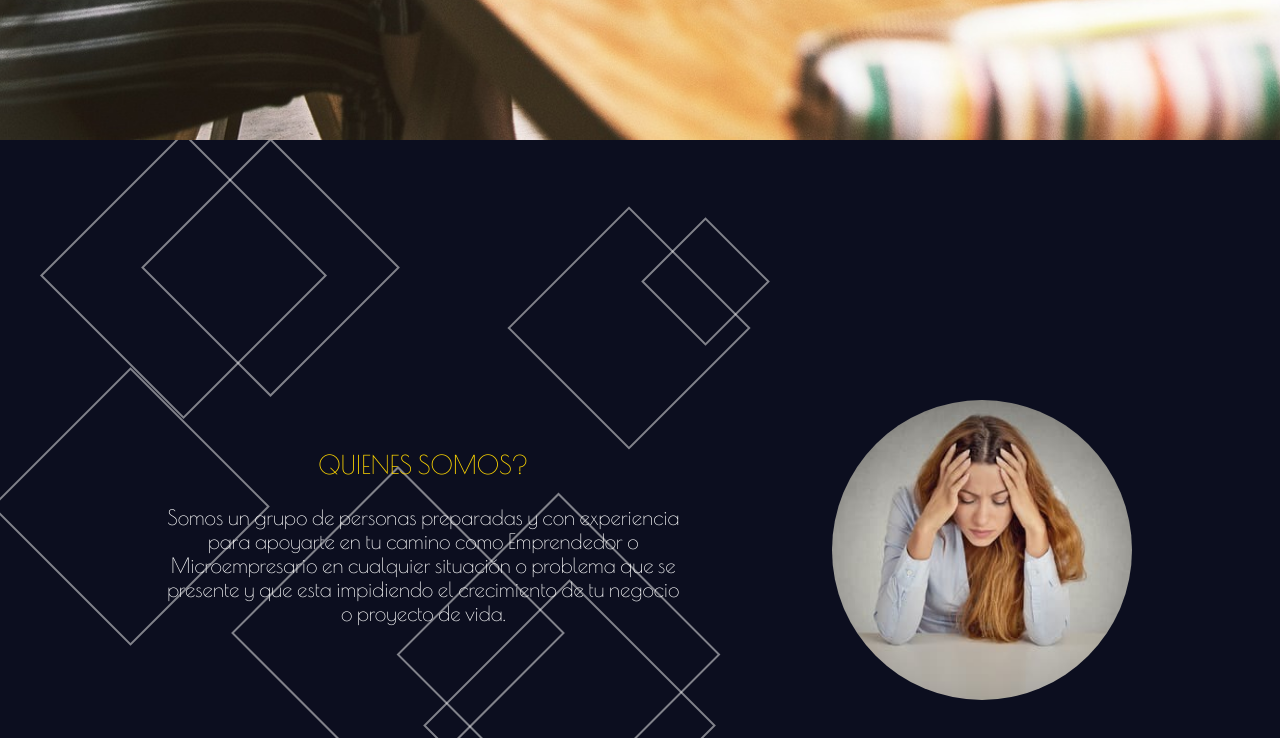
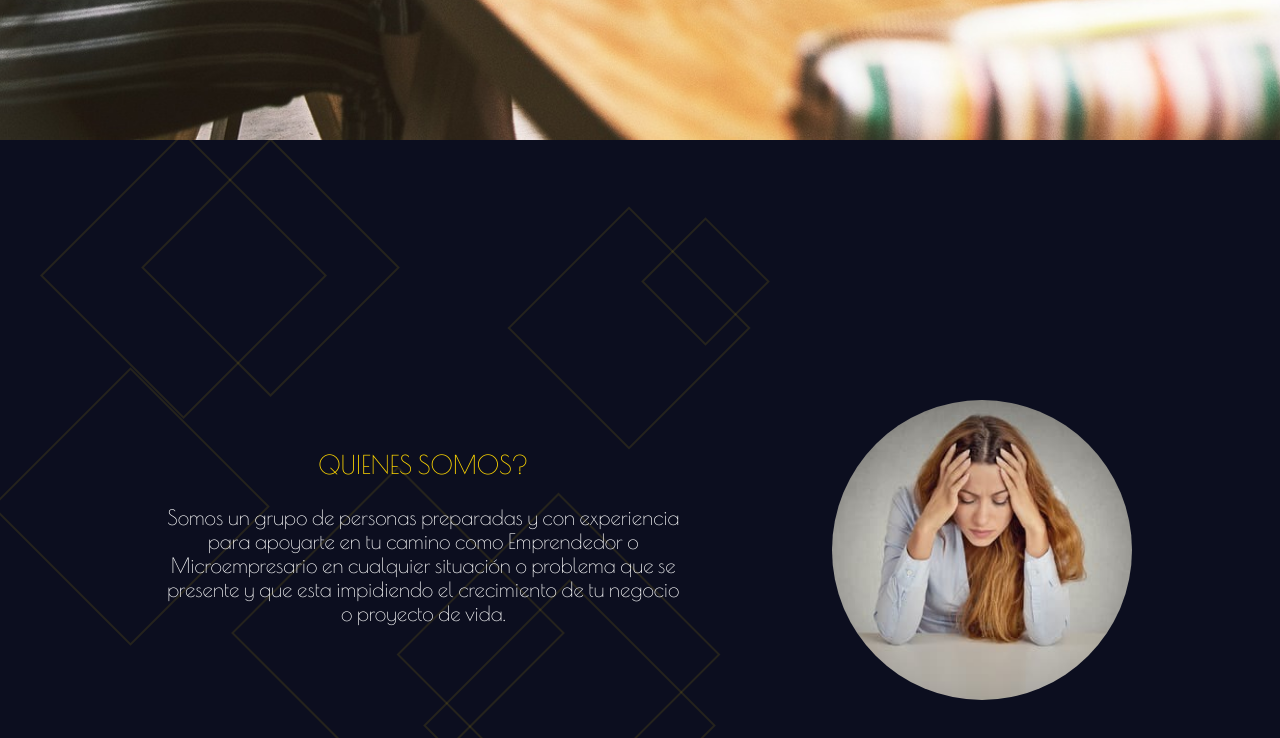
Before and after one commit to Vit29/consultoria, a plain HTML site: page index.html in a window 1280 px wide. Shown: the part 660-1398 px from the top of the page. Drawn offline with nearby package versions, Linux system fonts and the light colour scheme.

Commit message:
change background02

```diff
--- a/app.js
+++ b/app.js
@@ -25,9 +25,10 @@ fondoNuevos.forEach(fondoNuevo => {
         const y = Math.random() * -sizeHeight * 7
 
         // cuadro.style.background = '#2c2c79'
-        cuadro .style.border = 'solid 2px'
+        cuadro .style.border = 'solid 2px Gold'
         // cuadro.style.borderRadius = '50%'
-        cuadro.style.opacity = '0.5'
+        cuadro.style.opacity = '0.1'
+        // cuadro.style.boxShadow = '0px 0px 25px 5px gold'
 
         cuadro.style.position = 'absolute'
         cuadro.style.left = x +'px'
--- a/style.css
+++ b/style.css
@@ -110,8 +110,8 @@ section h1 {
   display: flex;
   justify-content: center;
   align-items: center;
-  overflow: hidden;
-  position: relative;
+  /* overflow: hidden; */
+  /* position: relative; */
 }
 
 section p {
```
